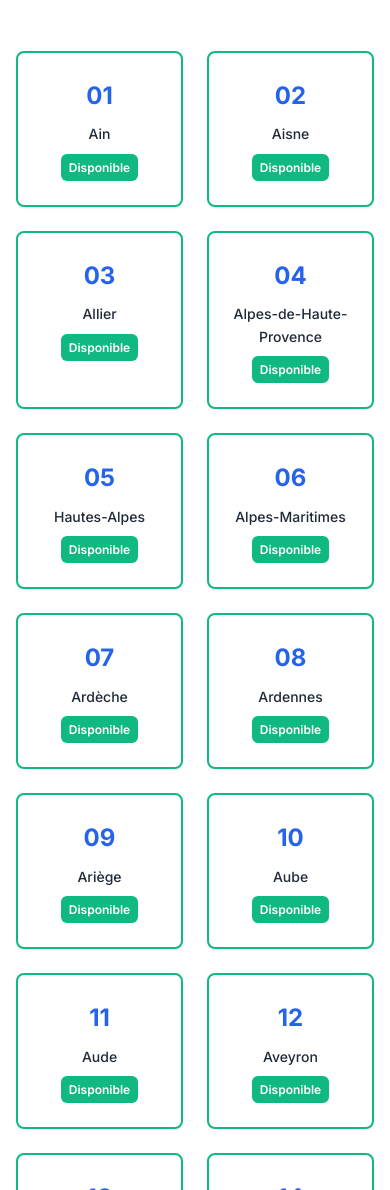
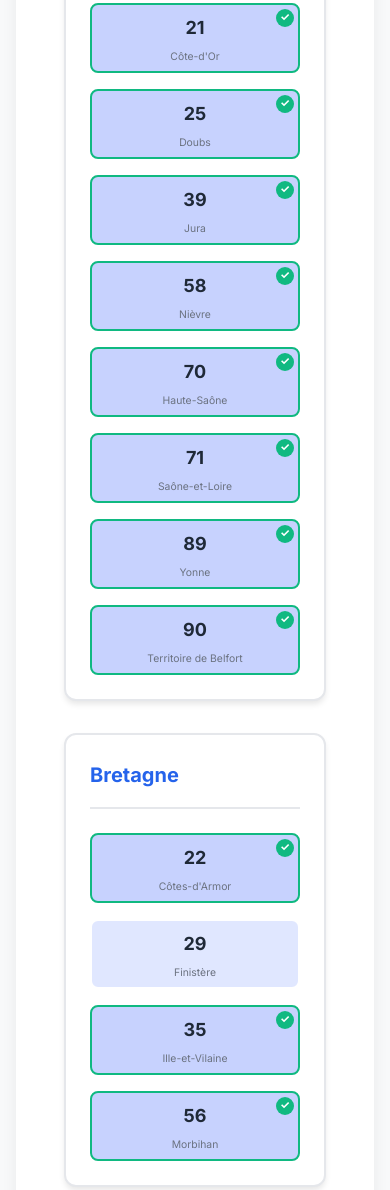
Before and after one commit to direction-beep/demenagement-facile-, a plain HTML site: page carte-france.html in a window 390 px wide. Shown: the part 2683-3873 px from the top of the page. Drawn offline with Linux system fonts and the light colour scheme.

Commit message:
AmÃ©lioration carte de France interactive - Visualisation par rÃ©gions avec dÃ©partements cliquables - Redirection directe vers pages dÃ©mÃ©nageur au clic - Exclusion de la Corse (2A et 2B) - Interface responsive avec hover et sÃ©lection - Panneau d'information dynamique - 94 dÃ©partements mÃ©tropolitains organisÃ©s par rÃ©gions

```diff
--- a/carte-france.html
+++ b/carte-france.html
@@ -124,6 +124,6 @@
     </footer>
 
     <script src="js/main.js" defer></script>
-    <script src="js/france-map.js" defer></script>
+    <script src="js/france-map-svg.js" defer></script>
 </body>
 </html>
--- a/css/france-map.css
+++ b/css/france-map.css
@@ -210,6 +210,135 @@
     font-weight: 600;
 }
 
+/* Visualisation par régions */
+.france-map-visual {
+    width: 100%;
+}
+
+.map-regions {
+    display: grid;
+    grid-template-columns: repeat(auto-fit, minmax(300px, 1fr));
+    gap: var(--spacing-lg);
+    padding: var(--spacing-md);
+}
+
+.region-group {
+    background: white;
+    border-radius: var(--radius-lg);
+    padding: var(--spacing-md);
+    box-shadow: var(--shadow-md);
+    border: 2px solid var(--color-border);
+    transition: all 0.3s ease;
+}
+
+.region-group:hover {
+    box-shadow: var(--shadow-lg);
+    border-color: var(--color-primary);
+}
+
+.region-title {
+    font-size: 1.25rem;
+    font-weight: 700;
+    color: var(--color-primary);
+    margin-bottom: var(--spacing-md);
+    padding-bottom: var(--spacing-sm);
+    border-bottom: 2px solid var(--color-border);
+}
+
+.region-departments {
+    display: grid;
+    grid-template-columns: repeat(auto-fill, minmax(120px, 1fr));
+    gap: var(--spacing-sm);
+}
+
+.dept-zone {
+    background: #e0e7ff;
+    border: 2px solid #ffffff;
+    border-radius: var(--radius-md);
+    padding: var(--spacing-xs);
+    text-align: center;
+    cursor: pointer;
+    transition: all 0.3s ease;
+    position: relative;
+    display: flex;
+    flex-direction: column;
+    align-items: center;
+    justify-content: center;
+    min-height: 70px;
+}
+
+.dept-zone:hover {
+    background: var(--color-primary);
+    border-color: var(--color-primary-dark);
+    transform: translateY(-2px);
+    box-shadow: var(--shadow-md);
+    z-index: 10;
+}
+
+.dept-zone.has-city {
+    background: #c7d2fe;
+    border-color: var(--color-accent);
+}
+
+.dept-zone.has-city:hover {
+    background: var(--color-primary);
+    border-color: var(--color-primary-dark);
+}
+
+.dept-zone.selected {
+    background: var(--color-primary);
+    border-color: var(--color-primary-dark);
+    border-width: 3px;
+    box-shadow: 0 4px 12px rgba(37, 99, 235, 0.4);
+    transform: scale(1.05);
+    z-index: 20;
+}
+
+.dept-num {
+    font-size: 1.125rem;
+    font-weight: 700;
+    color: var(--color-text);
+    margin-bottom: 0.25rem;
+}
+
+.dept-zone:hover .dept-num,
+.dept-zone.selected .dept-num {
+    color: white;
+}
+
+.dept-label {
+    font-size: 0.7rem;
+    color: var(--color-text-light);
+    line-height: 1.2;
+    margin-top: 0.25rem;
+}
+
+.dept-zone:hover .dept-label,
+.dept-zone.selected .dept-label {
+    color: rgba(255, 255, 255, 0.9);
+}
+
+.dept-check {
+    position: absolute;
+    top: 4px;
+    right: 4px;
+    width: 18px;
+    height: 18px;
+    background: var(--color-accent);
+    color: white;
+    border-radius: 50%;
+    font-size: 0.7rem;
+    display: flex;
+    align-items: center;
+    justify-content: center;
+    font-weight: 700;
+}
+
+.dept-zone.selected .dept-check {
+    background: white;
+    color: var(--color-primary);
+}
+
 /* Grille de départements sur la carte */
 .departments-map-grid {
     display: grid;
@@ -328,6 +457,14 @@
         grid-template-columns: repeat(auto-fill, minmax(150px, 1fr));
     }
 
+    .map-regions {
+        grid-template-columns: 1fr;
+    }
+
+    .region-departments {
+        grid-template-columns: repeat(auto-fill, minmax(100px, 1fr));
+    }
+
     .departments-map-grid {
         grid-template-columns: repeat(auto-fill, minmax(60px, 1fr));
         gap: var(--spacing-xs);
@@ -339,6 +476,10 @@
 
     .dept-name-small {
         font-size: 0.55rem;
+    }
+
+    .dept-label {
+        font-size: 0.65rem;
     }
 }
 
--- /dev/null
+++ b/js/france-map-svg.js
@@ -0,0 +1,322 @@
+// ============================================
+// CARTE DE FRANCE INTERACTIVE AVEC SVG
+// Utilise une approche avec zones cliquables
+// ============================================
+
+// Mapping des départements (SANS CORSE)
+const departmentToCity = {
+    '75': { name: 'Paris', slug: 'paris' },
+    '77': { name: 'Melun', slug: 'melun' },
+    '78': { name: 'Versailles', slug: 'versailles' },
+    '91': { name: 'Évry', slug: 'evry' },
+    '92': { name: 'Nanterre', slug: 'nanterre' },
+    '93': { name: 'Bobigny', slug: 'bobigny' },
+    '94': { name: 'Créteil', slug: 'creteil' },
+    '95': { name: 'Cergy', slug: 'cergy' },
+    '01': { name: 'Bourg-en-Bresse', slug: 'bourg-en-bresse' },
+    '03': { name: 'Moulins', slug: 'moulins' },
+    '07': { name: 'Privas', slug: 'privas' },
+    '15': { name: 'Aurillac', slug: 'aurillac' },
+    '26': { name: 'Valence', slug: 'valence' },
+    '38': { name: 'Grenoble', slug: 'grenoble' },
+    '42': { name: 'Saint-Étienne', slug: 'saint-etienne' },
+    '43': { name: 'Le Puy-en-Velay', slug: 'le-puy-en-velay' },
+    '63': { name: 'Clermont-Ferrand', slug: 'clermont-ferrand' },
+    '69': { name: 'Lyon', slug: 'lyon' },
+    '73': { name: 'Chambéry', slug: 'chambery' },
+    '74': { name: 'Annecy', slug: 'annecy' },
+    '21': { name: 'Dijon', slug: 'dijon' },
+    '25': { name: 'Besançon', slug: 'besancon' },
+    '39': { name: 'Lons-le-Saunier', slug: 'lons-le-saunier' },
+    '58': { name: 'Nevers', slug: 'nevers' },
+    '70': { name: 'Vesoul', slug: 'vesoul' },
+    '71': { name: 'Mâcon', slug: 'macon' },
+    '89': { name: 'Auxerre', slug: 'auxerre' },
+    '90': { name: 'Belfort', slug: 'belfort' },
+    '22': { name: 'Saint-Brieuc', slug: 'saint-brieuc' },
+    '35': { name: 'Rennes', slug: 'rennes' },
+    '56': { name: 'Vannes', slug: 'vannes' },
+    '18': { name: 'Bourges', slug: 'bourges' },
+    '28': { name: 'Chartres', slug: 'chartres' },
+    '36': { name: 'Châteauroux', slug: 'chateauroux' },
+    '37': { name: 'Tours', slug: 'tours' },
+    '41': { name: 'Blois', slug: 'blois' },
+    '45': { name: 'Orléans', slug: 'orleans' },
+    '08': { name: 'Charleville-Mézières', slug: 'charleville-mezieres' },
+    '10': { name: 'Troyes', slug: 'troyes' },
+    '52': { name: 'Chaumont', slug: 'chaumont' },
+    '54': { name: 'Nancy', slug: 'nancy' },
+    '55': { name: 'Bar-le-Duc', slug: 'bar-le-duc' },
+    '57': { name: 'Metz', slug: 'metz' },
+    '67': { name: 'Strasbourg', slug: 'strasbourg' },
+    '88': { name: 'Épinal', slug: 'epinal' },
+    '02': { name: 'Laon', slug: 'laon' },
+    '59': { name: 'Lille', slug: 'lille' },
+    '60': { name: 'Beauvais', slug: 'beauvais' },
+    '62': { name: 'Arras', slug: 'arras' },
+    '80': { name: 'Amiens', slug: 'amiens' },
+    '14': { name: 'Caen', slug: 'caen' },
+    '27': { name: 'Évreux', slug: 'evreux' },
+    '50': { name: 'Saint-Lô', slug: 'saint-lo' },
+    '61': { name: 'Alençon', slug: 'alencon' },
+    '76': { name: 'Rouen', slug: 'rouen' },
+    '16': { name: 'Angoulême', slug: 'angouleme' },
+    '17': { name: 'La Rochelle', slug: 'la-rochelle' },
+    '19': { name: 'Tulle', slug: 'tulle' },
+    '23': { name: 'Guéret', slug: 'gueret' },
+    '24': { name: 'Périgueux', slug: 'perigueux' },
+    '33': { name: 'Bordeaux', slug: 'bordeaux' },
+    '40': { name: 'Mont-de-Marsan', slug: 'mont-de-marsan' },
+    '47': { name: 'Agen', slug: 'agen' },
+    '64': { name: 'Pau', slug: 'pau' },
+    '79': { name: 'Niort', slug: 'niort' },
+    '86': { name: 'Poitiers', slug: 'poitiers' },
+    '87': { name: 'Limoges', slug: 'limoges' },
+    '09': { name: 'Foix', slug: 'foix' },
+    '11': { name: 'Carcassonne', slug: 'carcassonne' },
+    '12': { name: 'Rodez', slug: 'rodez' },
+    '30': { name: 'Nîmes', slug: 'nimes' },
+    '31': { name: 'Toulouse', slug: 'toulouse' },
+    '32': { name: 'Auch', slug: 'auch' },
+    '34': { name: 'Montpellier', slug: 'montpellier' },
+    '46': { name: 'Cahors', slug: 'cahors' },
+    '48': { name: 'Mende', slug: 'mende' },
+    '65': { name: 'Tarbes', slug: 'tarbes' },
+    '66': { name: 'Perpignan', slug: 'perpignan' },
+    '81': { name: 'Albi', slug: 'albi' },
+    '82': { name: 'Montauban', slug: 'montauban' },
+    '44': { name: 'Nantes', slug: 'nantes' },
+    '49': { name: 'Angers', slug: 'angers' },
+    '53': { name: 'Laval', slug: 'laval' },
+    '72': { name: 'Le Mans', slug: 'le-mans' },
+    '85': { name: 'La Roche-sur-Yon', slug: 'la-roche-sur-yon' },
+    '04': { name: 'Digne-les-Bains', slug: 'digne-les-bains' },
+    '05': { name: 'Gap', slug: 'gap' },
+    '06': { name: 'Nice', slug: 'nice' },
+    '13': { name: 'Marseille', slug: 'marseille' },
+    '83': { name: 'Toulon', slug: 'toulon' },
+    '84': { name: 'Avignon', slug: 'avignon' }
+};
+
+const departmentNames = {
+    '01': 'Ain', '02': 'Aisne', '03': 'Allier', '04': 'Alpes-de-Haute-Provence',
+    '05': 'Hautes-Alpes', '06': 'Alpes-Maritimes', '07': 'Ardèche', '08': 'Ardennes',
+    '09': 'Ariège', '10': 'Aube', '11': 'Aude', '12': 'Aveyron',
+    '13': 'Bouches-du-Rhône', '14': 'Calvados', '15': 'Cantal', '16': 'Charente',
+    '17': 'Charente-Maritime', '18': 'Cher', '19': 'Corrèze',
+    '21': 'Côte-d\'Or', '22': 'Côtes-d\'Armor', '23': 'Creuse',
+    '24': 'Dordogne', '25': 'Doubs', '26': 'Drôme', '27': 'Eure',
+    '28': 'Eure-et-Loir', '29': 'Finistère', '30': 'Gard', '31': 'Haute-Garonne',
+    '32': 'Gers', '33': 'Gironde', '34': 'Hérault', '35': 'Ille-et-Vilaine',
+    '36': 'Indre', '37': 'Indre-et-Loire', '38': 'Isère', '39': 'Jura',
+    '40': 'Landes', '41': 'Loir-et-Cher', '42': 'Loire', '43': 'Haute-Loire',
+    '44': 'Loire-Atlantique', '45': 'Loiret', '46': 'Lot', '47': 'Lot-et-Garonne',
+    '48': 'Lozère', '49': 'Maine-et-Loire', '50': 'Manche', '51': 'Marne',
+    '52': 'Haute-Marne', '53': 'Mayenne', '54': 'Meurthe-et-Moselle', '55': 'Meuse',
+    '56': 'Morbihan', '57': 'Moselle', '58': 'Nièvre', '59': 'Nord',
+    '60': 'Oise', '61': 'Orne', '62': 'Pas-de-Calais', '63': 'Puy-de-Dôme',
+    '64': 'Pyrénées-Atlantiques', '65': 'Hautes-Pyrénées', '66': 'Pyrénées-Orientales',
+    '67': 'Bas-Rhin', '68': 'Haut-Rhin', '69': 'Rhône', '70': 'Haute-Saône',
+    '71': 'Saône-et-Loire', '72': 'Sarthe', '73': 'Savoie', '74': 'Haute-Savoie',
+    '75': 'Paris', '76': 'Seine-Maritime', '77': 'Seine-et-Marne', '78': 'Yvelines',
+    '79': 'Deux-Sèvres', '80': 'Somme', '81': 'Tarn', '82': 'Tarn-et-Garonne',
+    '83': 'Var', '84': 'Vaucluse', '85': 'Vendée', '86': 'Vienne',
+    '87': 'Haute-Vienne', '88': 'Vosges', '89': 'Yonne', '90': 'Territoire de Belfort',
+    '91': 'Essonne', '92': 'Hauts-de-Seine', '93': 'Seine-Saint-Denis', '94': 'Val-de-Marne',
+    '95': 'Val-d\'Oise'
+};
+
+// Créer une carte SVG de France avec zones cliquables
+function createInteractiveFranceMap() {
+    const container = document.getElementById('france-map');
+    if (!container) return;
+
+    // Créer le SVG
+    const svg = d3.select(container)
+        .append('svg')
+        .attr('viewBox', '0 0 1000 1200')
+        .attr('preserveAspectRatio', 'xMidYMid meet')
+        .classed('france-svg-map', true);
+
+    // Créer un groupe pour la carte
+    const mapGroup = svg.append('g').attr('class', 'map-group');
+
+    // Pour chaque département, créer une zone cliquable
+    // Note: Ceci est une version simplifiée. Pour une vraie carte, il faudrait les coordonnées SVG de chaque département
+    // On va créer une grille améliorée avec une meilleure visualisation
+
+    // Créer une représentation visuelle améliorée
+    createEnhancedMapVisualization(container);
+}
+
+// Créer une visualisation améliorée de la carte
+function createEnhancedMapVisualization(container) {
+    // Créer une grille organisée par régions pour une meilleure visualisation
+    const regions = {
+        'Île-de-France': ['75', '77', '78', '91', '92', '93', '94', '95'],
+        'Auvergne-Rhône-Alpes': ['01', '03', '07', '15', '26', '38', '42', '43', '63', '69', '73', '74'],
+        'Bourgogne-Franche-Comté': ['21', '25', '39', '58', '70', '71', '89', '90'],
+        'Bretagne': ['22', '29', '35', '56'],
+        'Centre-Val de Loire': ['18', '28', '36', '37', '41', '45'],
+        'Grand Est': ['08', '10', '51', '52', '54', '55', '57', '67', '68', '88'],
+        'Hauts-de-France': ['02', '59', '60', '62', '80'],
+        'Normandie': ['14', '27', '50', '61', '76'],
+        'Nouvelle-Aquitaine': ['16', '17', '19', '23', '24', '33', '40', '47', '64', '79', '86', '87'],
+        'Occitanie': ['09', '11', '12', '30', '31', '32', '34', '46', '48', '65', '66', '81', '82'],
+        'Pays de la Loire': ['44', '49', '53', '72', '85'],
+        'Provence-Alpes-Côte d\'Azur': ['04', '05', '06', '13', '83', '84']
+    };
+
+    container.innerHTML = `
+        <div class="france-map-visual">
+            <div class="map-regions">
+                ${Object.entries(regions).map(([regionName, depts]) => `
+                    <div class="region-group">
+                        <h3 class="region-title">${regionName}</h3>
+                        <div class="region-departments">
+                            ${depts.map(dept => {
+                                const hasCity = departmentToCity[dept];
+                                const deptName = departmentNames[dept];
+                                return `
+                                    <div class="dept-zone ${hasCity ? 'has-city' : ''}"
+                                         data-department="${dept}"
+                                         data-name="${deptName}"
+                                         title="${deptName}${hasCity ? ' - ' + departmentToCity[dept].name : ''}">
+                                        <span class="dept-num">${dept}</span>
+                                        <span class="dept-label">${deptName}</span>
+                                        ${hasCity ? '<span class="dept-check">✓</span>' : ''}
+                                    </div>
+                                `;
+                            }).join('')}
+                        </div>
+                    </div>
+                `).join('')}
+            </div>
+        </div>
+    `;
+
+    // Initialiser les interactions
+    initMapInteractions();
+}
+
+// Initialiser les interactions
+function initMapInteractions() {
+    const deptZones = document.querySelectorAll('.dept-zone, .department-map-item, [data-department]');
+
+    deptZones.forEach(zone => {
+        const dept = zone.getAttribute('data-department');
+        if (!dept) return;
+
+        // Hover
+        zone.addEventListener('mouseenter', function() {
+            showDepartmentInfo(dept);
+            highlightDepartment(dept);
+        });
+
+        // Click - Redirection directe
+        zone.addEventListener('click', function(e) {
+            e.preventDefault();
+            handleDepartmentClick(dept);
+        });
+
+        // Style cursor
+        if (departmentToCity[dept]) {
+            zone.style.cursor = 'pointer';
+        }
+    });
+}
+
+// Afficher les infos
+function showDepartmentInfo(dept) {
+    const city = departmentToCity[dept];
+    const deptName = departmentNames[dept];
+    const infoPanel = document.getElementById('selected-department');
+
+    if (!infoPanel) return;
+
+    if (city) {
+        infoPanel.innerHTML = `
+            <div class="department-name">${deptName} (${dept})</div>
+            <p class="info-text">Déménageur disponible à ${city.name}</p>
+            <div class="department-cities">
+                <a href="demenageur-${city.slug}.html" class="city-link">
+                    Voir la page ${city.name}
+                </a>
+            </div>
+        `;
+    } else {
+        infoPanel.innerHTML = `
+            <div class="department-name">${deptName} (${dept})</div>
+            <p class="info-text">Aucune page spécifique pour ce département</p>
+            <p class="info-text">Contactez-nous pour un devis personnalisé</p>
+            <div class="department-cities">
+                <a href="index.html#devis" class="city-link">
+                    Demander un devis
+                </a>
+            </div>
+        `;
+    }
+}
+
+// Mettre en surbrillance
+function highlightDepartment(dept) {
+    document.querySelectorAll('.dept-zone, .department-map-item').forEach(item => {
+        const itemDept = item.getAttribute('data-department');
+        item.classList.remove('selected');
+        if (itemDept === dept) {
+            item.classList.add('selected');
+        }
+    });
+}
+
+// Gérer le clic - Redirection directe
+function handleDepartmentClick(dept) {
+    const city = departmentToCity[dept];
+
+    if (city) {
+        // Redirection directe vers la page déménageur
+        window.location.href = `demenageur-${city.slug}.html`;
+    } else {
+        // Si pas de ville, afficher les infos
+        showDepartmentInfo(dept);
+        highlightDepartment(dept);
+    }
+}
+
+// Créer la grille de recherche
+function createDepartmentsGrid() {
+    const grid = document.getElementById('departments-grid');
+    if (!grid) return;
+
+    const sortedDepts = Object.keys(departmentNames).sort((a, b) => parseInt(a) - parseInt(b));
+
+    grid.innerHTML = sortedDepts.map(dept => {
+        const deptName = departmentNames[dept];
+        const city = departmentToCity[dept];
+        return `
+            <div class="department-card ${city ? 'has-city' : ''}"
+                 data-department="${dept}"
+                 data-name="${deptName}">
+                <div class="department-number">${dept}</div>
+                <div class="department-name-card">${deptName}</div>
+                ${city ? `<span class="department-badge">Disponible</span>` : ''}
+            </div>
+        `;
+    }).join('');
+
+    grid.querySelectorAll('.department-card').forEach(card => {
+        card.addEventListener('click', function() {
+            const dept = this.dataset.department;
+            handleDepartmentClick(dept);
+        });
+    });
+}
+
+// Initialisation
+document.addEventListener('DOMContentLoaded', function() {
+    const container = document.getElementById('france-map');
+    if (container) {
+        createEnhancedMapVisualization(container);
+    }
+    createDepartmentsGrid();
+});
```
Also changed, not shown: images/france-map.svg (added).
